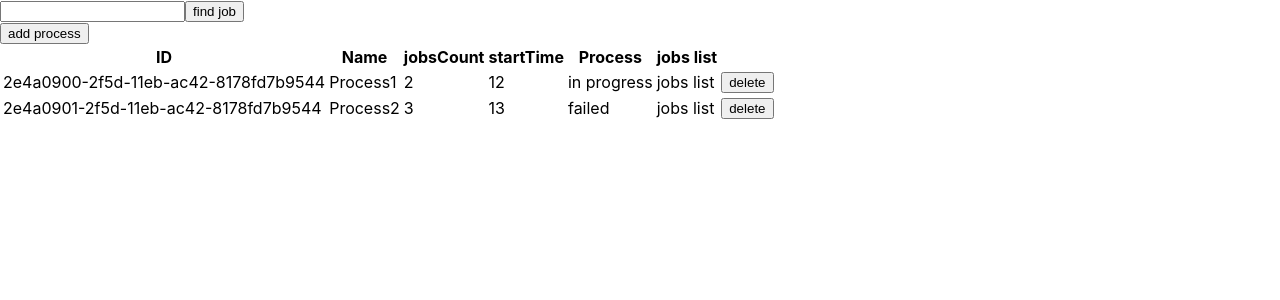
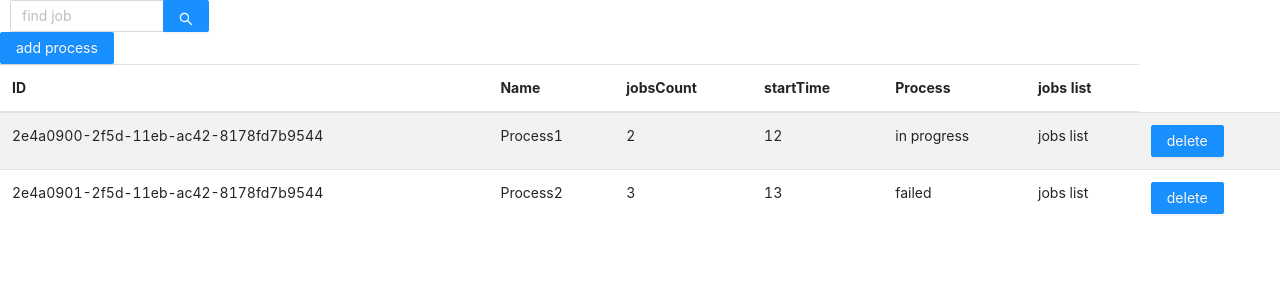
Before and after one commit to RomanSamohwal/test-task, a React (Create React App) app: page / in a window 1280 px wide. Shown: the top 300 px of the page. Built offline with nearby package versions, Linux system fonts and the light colour scheme.

Commit message:
add SearchComponent

```diff
--- a/src/AppWithRedux.tsx
+++ b/src/App.tsx
@@ -1,24 +1,19 @@
-import React, {useCallback, useEffect, useMemo, useState} from 'react';
+import React, {useCallback, useEffect, useState} from 'react';
 import {Table} from './components/Table/Table';
 import _ from 'lodash';
 import {generatorJob, generatorProcessObject, generatorProcessStatus} from './components/utils/GeneraorProcessObject';
 import {useSelector} from 'react-redux';
 import {AppRootStateType, useAppDispatch} from './store/store';
-import {
-    addProcess,
-    deleteProcess,
-    fetchProcesses,
-    orderProcess,
-    saveProcess,
-    setStatus,
-} from './process-reducer';
+import {addProcess, deleteProcess, fetchProcesses, orderProcess, saveProcess, setStatus,} from './process-reducer';
 import {addJobs, deleteJobs, saveJob} from './jobs-reducer';
 import {DetailRowView} from './components/DatailRowView/DetailRowView';
-import { ProcessesType } from './ProcessType';
+import {ProcessesType} from './ProcessType';
 import {JobsArrayType, JobsType} from './JobsType';
 import {fetchJobs} from './Thunks';
+import {ButtonComponent} from './components/Button/Button';
+import { SearchComponent } from './components/Search/Search';
 
-export const AppWithReducer =  React.memo((props: any) => {
+export const App =  React.memo((props: any) => {
     console.log('app render')
     const dispatch = useAppDispatch()
 
@@ -90,27 +85,22 @@ export const AppWithReducer =  React.memo((props: any) => {
         dispatch(saveJob())
     }
 
-    const onFindJob = () => {
-
-    const findJob = findState.filter(i=>i.name.includes(inputValue))
-    setRow(findJob)
-    setIsSelectedRow(true)
-  }
+    const onSearchJob = (value: any) => {
+        const findJob = findState.filter(i=>i.name.includes(value))
+        setRow(findJob)
+        setIsSelectedRow(true)
+    }
 
     return <div>
         <div>
-            <input type="text" onChange={(e) => {
-                setInputValue(e.currentTarget.value)
-            }} value={inputValue}/>
-            <button onClick={onFindJob}>find job</button>
+            <SearchComponent onSearch = {onSearchJob}/>
         </div>
         <div>
-            <button onClick={onAddProcess}>add process</button>
+            <ButtonComponent onClick={onAddProcess} text = {'add process'}/>
         </div>
         {isSelectedRow
             ? <DetailRowView closeTable={isSelectedHandler} data={row}/>
             : <Table data={processes} onSort={onSort} onRowSelect={onRowSelect}
                      addProcess={onAddProcess} delete={onDeleteProcess}/>}
-
     </div>
 })
--- /dev/null
+++ b/src/components/Button/Button.tsx
@@ -0,0 +1,8 @@
+import React from 'react';
+import { Button } from 'antd';
+
+export const ButtonComponent = (props:any) =>{
+    return <>
+        <Button type="primary" onClick={props.onClick}>{props.text}</Button>
+    </>
+}
--- /dev/null
+++ b/src/components/Search/Search.tsx
@@ -0,0 +1,25 @@
+import React from 'react';
+import {Input} from 'antd';
+import {AudioOutlined} from '@ant-design/icons';
+
+const {Search} = Input;
+
+const suffix = (
+    <AudioOutlined
+        style={{
+            fontSize: 16,
+            color: '#1890ff',
+        }}
+    />
+);
+
+export const SearchComponent = (props: any) => {
+
+    return <>
+        <Search placeholder='find job' allowClear
+                onSearch={props.onSearch}
+                style={{width: 200, margin: '0 10px'}}
+                enterButton
+        />
+    </>
+}
--- a/src/components/Table/Table.module.css
+++ b/src/components/Table/Table.module.css
@@ -1,19 +1,33 @@
 .table {
     width: 90vw;
     border: 1px solid black;
-    display: flex;
-    flex-direction: column;
-    justify-content: center;
-    align-items: center;
 }
 
-.body {
+.thead {
     width: 100%;
+    border: 1px solid red;
 }
 
-.item{
+.tr {
     width: 100%;
+    border: 1px solid #bb98cd;
     display: flex;
     flex-direction: row;
-    align-items: center;
 }
+
+.th {
+    text-align: center;
+    width: 15vw;
+    border: 1px solid #cdb24b;
+}
+
+.tbody {
+    width: 100%;
+    border: 1px solid blue;
+}
+
+.td {
+    text-align: center;
+    width: 15vw;
+    border: 1px solid #51cd59
+}
--- a/src/components/Table/Table.tsx
+++ b/src/components/Table/Table.tsx
@@ -1,7 +1,9 @@
 import React from 'react';
+import 'bootstrap/dist/css/bootstrap.min.css'
+import {ButtonComponent} from '../Button/Button';
 
 export const Table = React.memo((props: any) => {
-        return <table className = "table table-bordered" style={{cursor: "pointer"}}>
+        return <table className='table table-striped' style={{cursor: "pointer"}}>
             <thead>
             <tr>
                 <th onClick={props.onSort.bind(null, 'id')}>ID</th>
@@ -14,14 +16,18 @@ export const Table = React.memo((props: any) => {
             </thead>
             <tbody>
             {props.data.map((item: any) => (
-                <tr key ={item.id}>
+                <tr key={item.id}>
                     <td>{item.id}</td>
                     <td>{item.name}</td>
                     <td>{item.jobsCount}</td>
                     <td>{item.startTime}</td>
                     <td>{item.status}</td>
                     <td onClick={() => props.onRowSelect(item.id)}>jobs list</td>
-                    <td><button onClick={()=>{props.delete(item.id)}}>delete</button> </td>
+                    <td>
+                        <ButtonComponent onClick={() => {
+                            props.delete(item.id)
+                        }} text = {'delete'}/>
+                    </td>
                 </tr>
             ))}
             </tbody>
--- a/src/index.tsx
+++ b/src/index.tsx
@@ -2,17 +2,18 @@ import React from 'react';
 import ReactDOM from 'react-dom';
 import './index.css';
 import reportWebVitals from './reportWebVitals';
-import {AppWithReducer} from './AppWithRedux';
 import {Provider} from 'react-redux';
 import {store} from './store/store';
+import {App} from './App';
+import 'antd/dist/antd.css'
 
 ReactDOM.render(
-  <React.StrictMode>
-    <Provider store = {store}>
-        <AppWithReducer/>
-    </Provider>
-  </React.StrictMode>,
-  document.getElementById('root')
+    <React.StrictMode>
+        <Provider store={store}>
+            <App/>
+        </Provider>
+    </React.StrictMode>,
+    document.getElementById('root')
 );
 
 // If you want to start measuring performance in your app, pass a function
```
Also changed, not shown: package.json (+7 -0 lines), src/components/Table/TableClone.tsx (+34 -27 lines), src/components/TestComponent/Test.tsx (added, +23 -0 lines), 1 other file (tests, documents, lock files or other folders).
